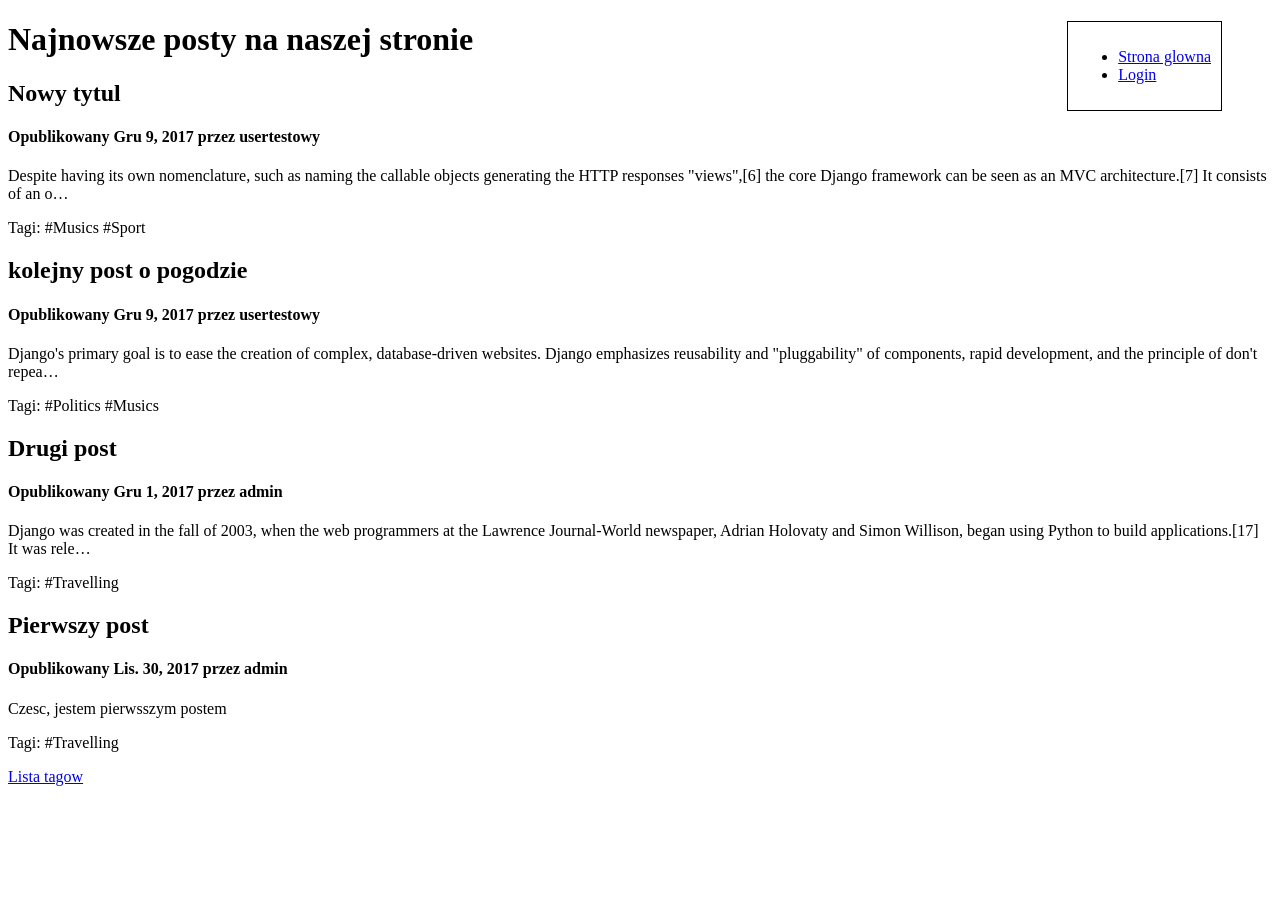
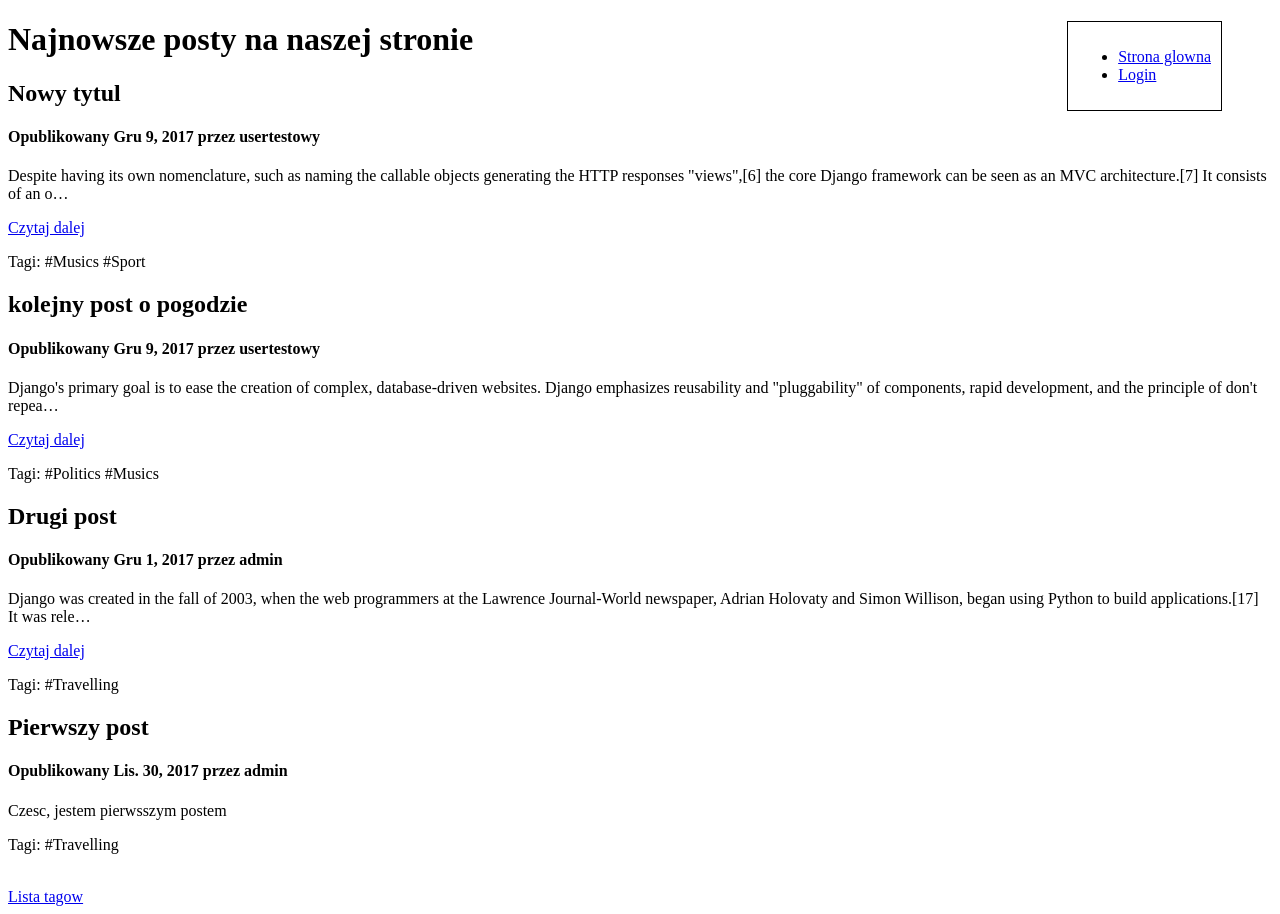
Before and after one commit to piternet/WWW-Adam, a Django app: page / in a window 1280 px wide. Before the commit the page ends 786 px from the top, so only its background shows below. Run offline with Django 3.2, Linux system fonts and the light colour scheme; data comes from the database, SQL or seed files in the repository.

Commit message:
added czytajdalej link

```diff
--- a/main/templates/main/index.html
+++ b/main/templates/main/index.html
@@ -26,6 +26,9 @@
 				<h2>{{ post.title }} </h2>
 				<h4>Opublikowany {{ post.publish_date }} przez {{ post.user.username }}</h4>
 				<p> {{ post.content|truncatechars:200 }} </p>
+                {% if post.content|length > 200 %}
+                <a href="{% url 'one_post' post.id %}">Czytaj dalej</a>
+                {% endif %}
 				<p> Tagi:
 					{% for t in post.tag.all %}
 						{{ t.name }}
@@ -34,6 +37,8 @@
 			</div>
 		{% endfor %}
 	</div>
+    <br>
+
 	<a href="{% url 'tags' %}">Lista tagow</a>
 </body>
 </html>
```
